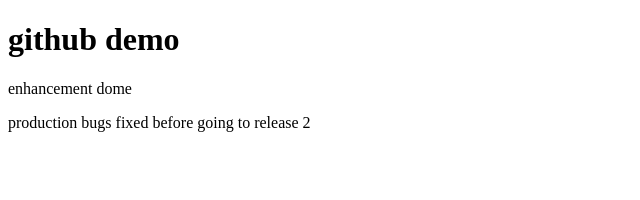
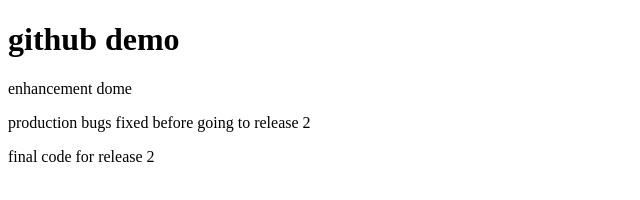
Before and after one commit to rahul13se1/GitTest, a plain HTML site: page WebContent/index.html in a window 1280 px wide. Shown: the whole page, without its empty margins (0-640 px from the left). Drawn offline with Linux system fonts and the light colour scheme.

Commit message:
final odofication on r2_index dome

```diff
--- a/WebContent/index.html
+++ b/WebContent/index.html
@@ -9,6 +9,7 @@
 
 <p>enhancement dome </p>
 <p>production bugs fixed before going to release 2</p>
+<p>final code for release 2</p>
 
 </body>
 </html>
```
